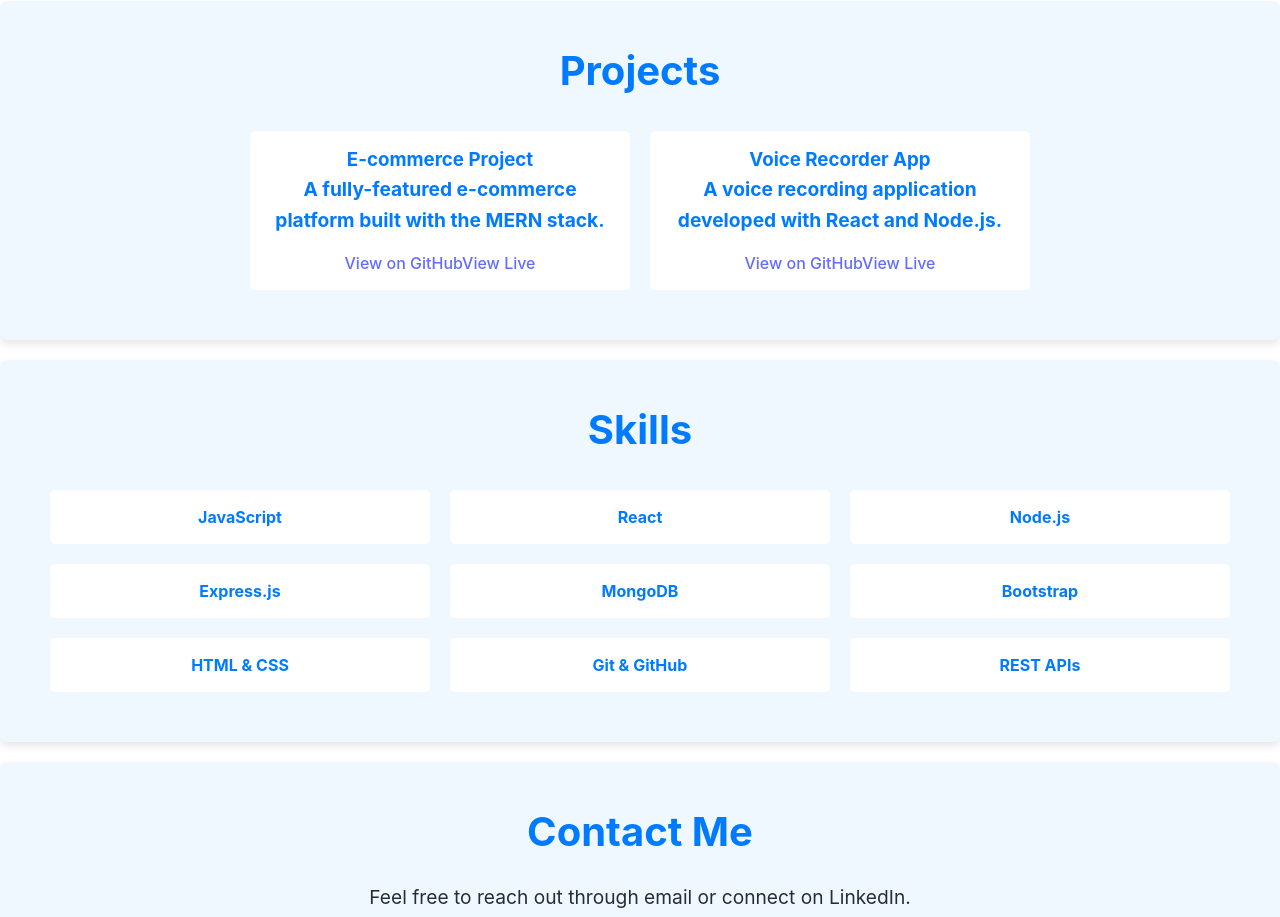
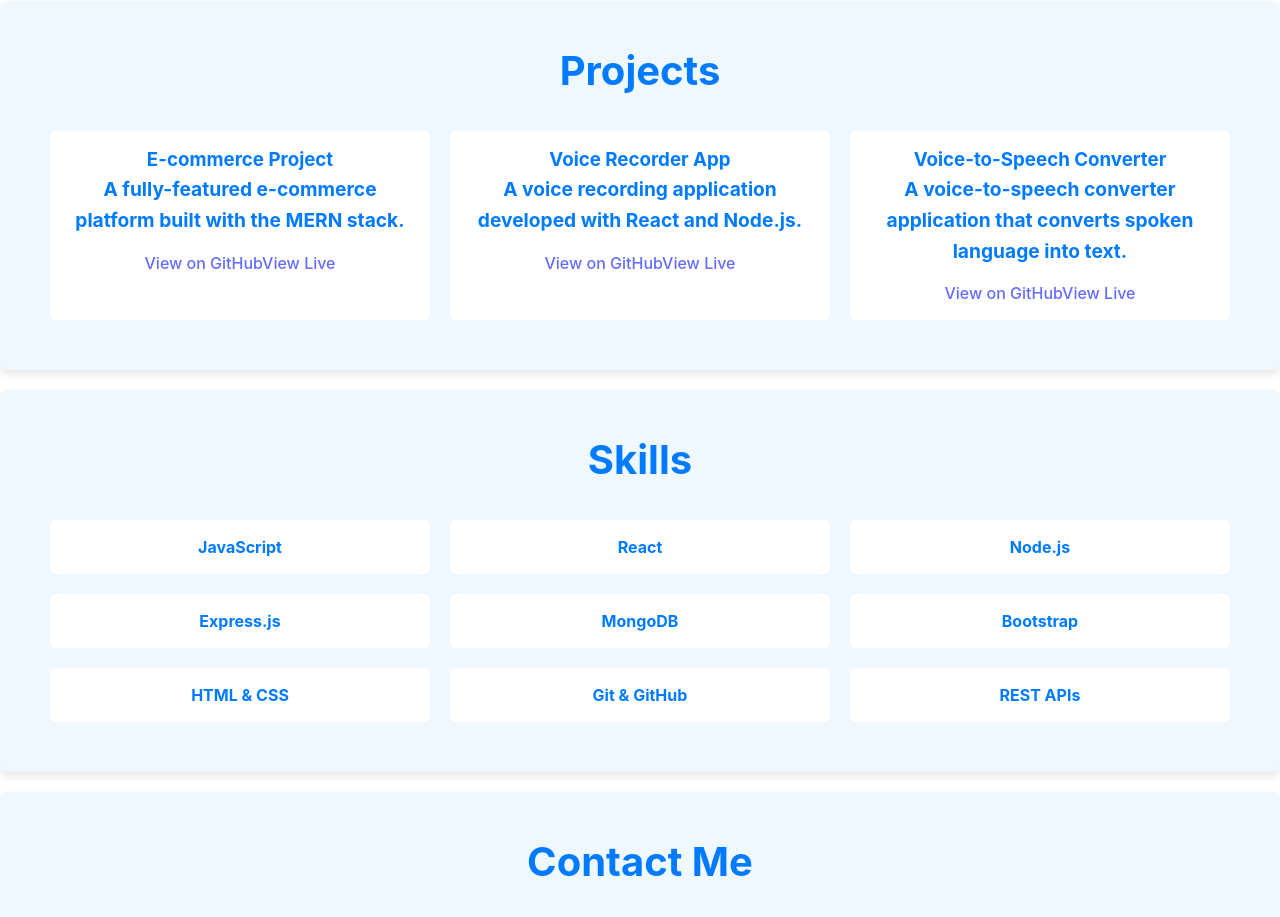
Before and after one commit to Zikria-khan/Portfolio, a React (Vite) app in the folder frontend/: page / in a window 1280 px wide. Shown: the part 940-1857 px from the top of the page. Built offline with nearby package versions, Linux system fonts and the light colour scheme.

Commit message:
new project has been uploaded

```diff
--- a/frontend/src/components/Projects.jsx
+++ b/frontend/src/components/Projects.jsx
@@ -19,6 +19,13 @@ const Projects = () => (
         <a href="https://mern-stack-websites-qvef.vercel.app/" target="_blank" rel="noopener noreferrer">View Live</a>
       </div>
 
+      <div className="project-card voice-to-speech">
+        <h3>Voice-to-Speech Converter</h3>
+        <p>A voice-to-speech converter application that converts spoken language into text.</p>
+        <a href="https://github.com/Zikria-khan/Voice-to-Speech.git" target="_blank" rel="noopener noreferrer">View on GitHub</a>
+        <a href="https://voice-to-speech-9sl1.vercel.app/" target="_blank" rel="noopener noreferrer">View Live</a>
+      </div>
+
     </div>
   </section>
 );
```
